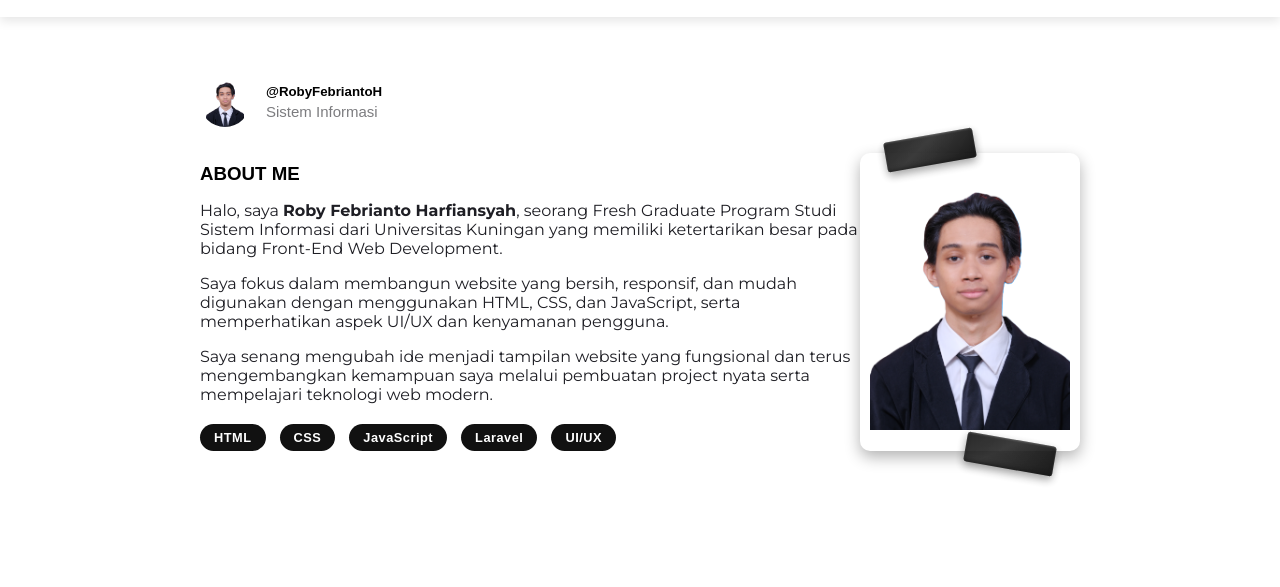
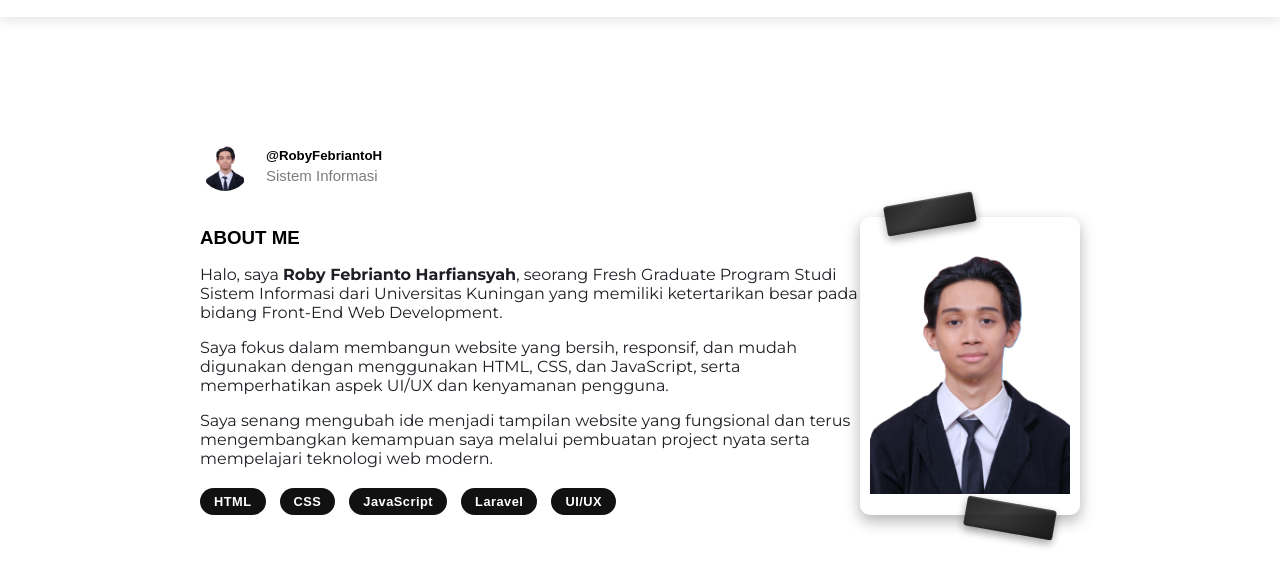
Before and after one commit to RobyFebriantoH/Portofolio-2, a plain HTML site: page about.html in a window 1280 px wide. Shown: the part 51-638 px from the top of the page. Drawn offline with Linux system fonts and the light colour scheme; a web font is replaced by a local one.

Commit message:
responsif about

```diff
--- a/style.css
+++ b/style.css
@@ -202,8 +202,8 @@ header {
     display: flex;
     gap: 1rem;
     margin-bottom: 2rem;
-    margin-top: -2rem;
 
+    padding-top: 2rem;
 }
 
 .img-about img {
@@ -216,6 +216,7 @@ header {
 .info-text {
     position: relative;
     bottom: -7px;
+
 }
 
 .info-text p {
```
Also changed, not shown: 1 other file.
